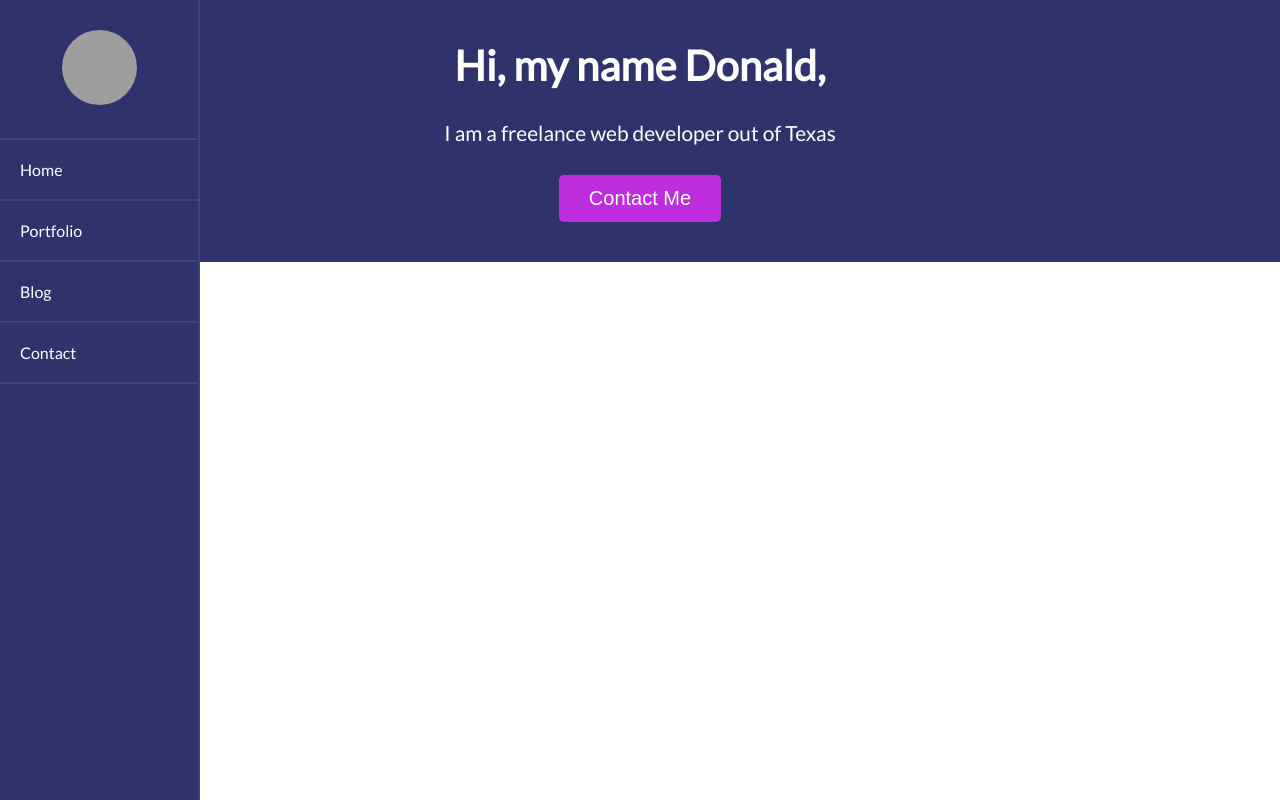
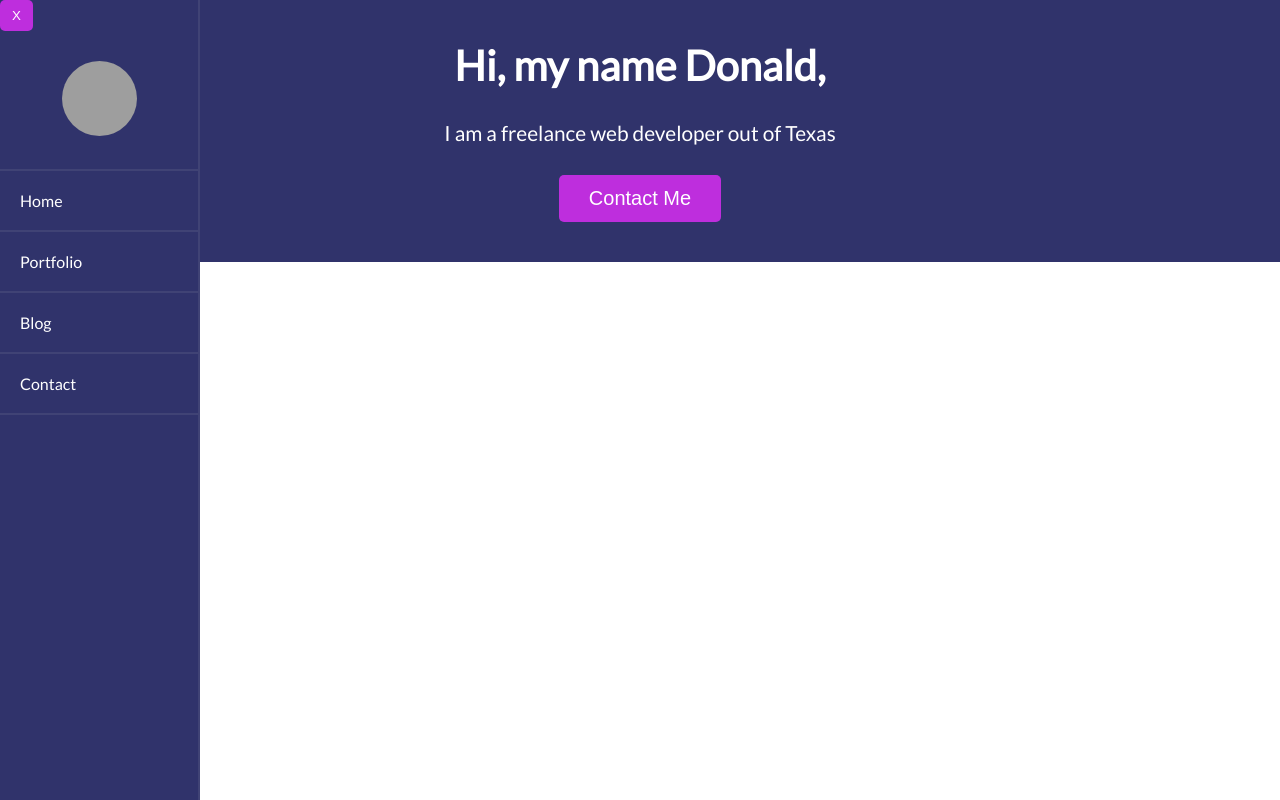
Before and after one commit to dballowe7912/portfolio-react, a React (Create React App) app: page / in a window 1280 px wide. Both pictures are taken after a click on the button 43 px from the left and 41 px from the top of the page. Built offline with nearby package versions, Linux system fonts and the light colour scheme; grey boxes are pictures that could not be loaded.

Commit message:
Added navbar close button and functionality

```diff
--- a/src/App.css
+++ b/src/App.css
@@ -16,7 +16,7 @@ body {
     transition: transform 0.3 ease;
 }
 
-.show-nav {
+body.show-nav {
     /* Width of Nav */
     transform: translateX(200px);
 }
--- a/src/App.js
+++ b/src/App.js
@@ -13,14 +13,13 @@ class App extends React.Component {
       showNav: false
     }
 
-    this.toggleNavbar = this.toggleNavbar.bind(this);
+    this.toggleNav = this.toggleNav.bind(this)
   }
 
-  toggleNavbar() {
-    this.setState({
-      showNav: !this.state.showNav
-    })
+  toggleNav(){
+    this.setState({showNav: !this.state.showNav})
   }
+
 
 
   render() {
@@ -28,9 +27,9 @@ class App extends React.Component {
     return (
       <div className="App">
 
-        {this.state.showNav && <Navbar/>}
+        {this.state.showNav ? <Navbar toggleNav={this.toggleNav}/> : ''}
 
-        <Header toggleNavbar={this.toggleNavbar}/>
+        <Header toggleNav={this.toggleNav}/>
         {/* <MainContent/> */}
         {/* <Modal/> */}
       </div>
--- a/src/components/header/Header.component.jsx
+++ b/src/components/header/Header.component.jsx
@@ -6,15 +6,11 @@ class Header extends Component {
     constructor(props) {
         super(props);
 
-        this.state = {
-            class: "show-nav"
-        }
-
         this.handleClick = this.handleClick.bind(this);
     }
 
     handleClick() {
-        this.props.toggleNavbar();
+        this.props.toggleNav();
     }
 
 
--- a/src/components/navbar/Navbar.component.jsx
+++ b/src/components/navbar/Navbar.component.jsx
@@ -9,6 +9,7 @@ class Navbar extends Component {
         return (
             <div className="navbar">
                 <nav>
+                    <button onClick={this.props.toggleNav}>X</button>
                     <div className="logo">
                         <img src="https://randomuser.me/api/portraits/men/76.jpg" alt="user"/>
                     </div>
```
